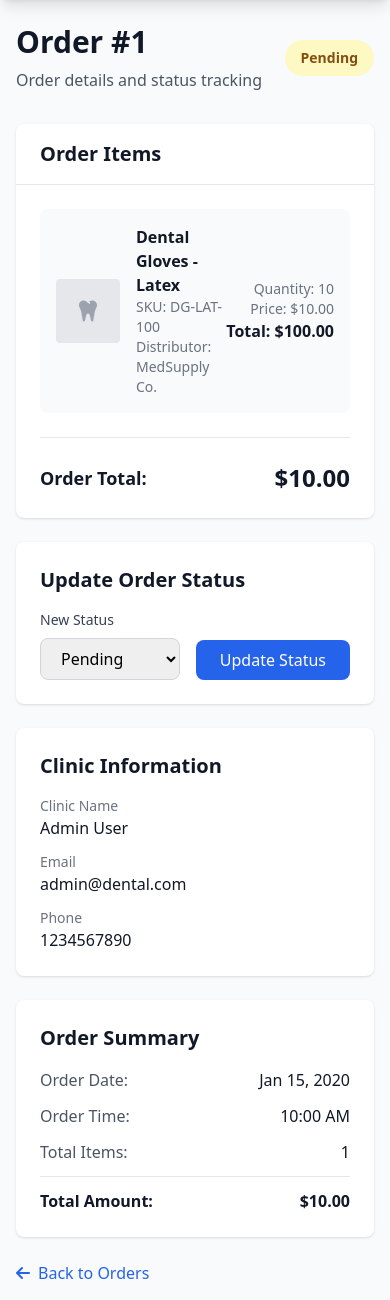
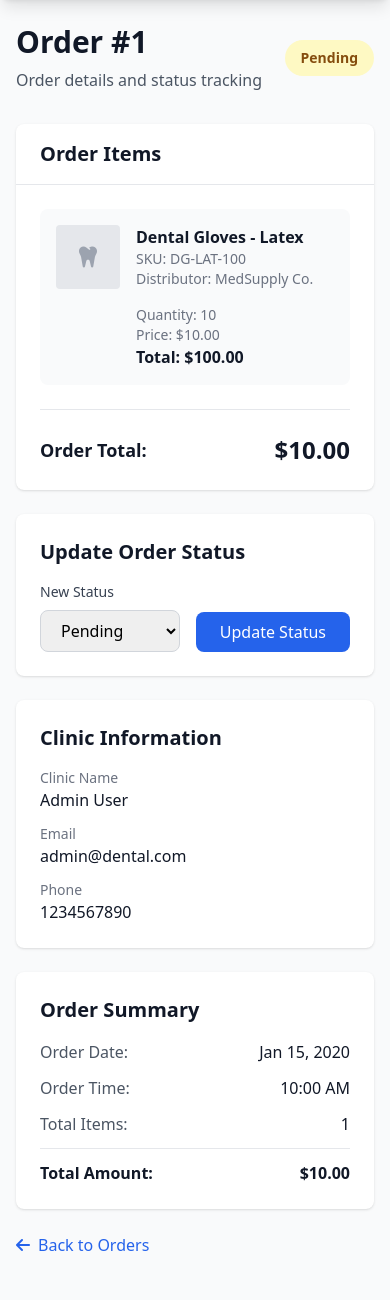
Before and after one commit to nerajlal/Health_Dental, a Laravel app: page /admin/orders/1 in a window 390 px wide. Shown: the part 64-1364 px from the top of the page. Run offline with Laravel 12, Linux system fonts and the light colour scheme; a user stored in the database is signed in; data comes from the database, SQL or seed files in the repository; tables that the repository leaves empty hold one stand-in row (values such as "Sample post"); some libraries are stand-ins or nearby versions.

Commit message:
Implement fixed navigation and mobile responsiveness for admin views

```diff
--- a/resources/views/admin/clinics/index.blade.php
+++ b/resources/views/admin/clinics/index.blade.php
@@ -14,7 +14,7 @@
         </a>
     </div>
 
-    <div class="bg-white rounded-lg shadow overflow-hidden">
+    <div class="bg-white rounded-lg shadow overflow-hidden overflow-x-auto">
         <table class="min-w-full divide-y divide-gray-200">
             <thead class="bg-gray-50">
                 <tr>
--- a/resources/views/admin/distributors/index.blade.php
+++ b/resources/views/admin/distributors/index.blade.php
@@ -14,7 +14,7 @@
         </a>
     </div>
 
-    <div class="bg-white rounded-lg shadow overflow-hidden">
+    <div class="bg-white rounded-lg shadow overflow-hidden overflow-x-auto">
         <table class="min-w-full divide-y divide-gray-200">
             <thead class="bg-gray-50">
                 <tr>
--- a/resources/views/admin/orders/index.blade.php
+++ b/resources/views/admin/orders/index.blade.php
@@ -40,7 +40,7 @@
             @endif
         </div>
 
-        <div class="bg-white rounded-lg shadow overflow-hidden">
+        <div class="bg-white rounded-lg shadow overflow-hidden overflow-x-auto">
             @if($pendingOrders->count() > 0)
             <table class="min-w-full divide-y divide-gray-200">
                 <thead class="bg-yellow-50">
@@ -112,7 +112,7 @@
             </h2>
         </div>
 
-        <div class="bg-white rounded-lg shadow overflow-hidden">
+        <div class="bg-white rounded-lg shadow overflow-hidden overflow-x-auto">
             <table class="min-w-full divide-y divide-gray-200">
                 <thead class="bg-blue-50">
                     <tr>
@@ -196,7 +196,7 @@
             </h2>
         </div>
 
-        <div class="bg-white rounded-lg shadow overflow-hidden">
+        <div class="bg-white rounded-lg shadow overflow-hidden overflow-x-auto">
             <table class="min-w-full divide-y divide-gray-200">
                 <thead class="bg-indigo-50">
                     <tr>
--- a/resources/views/admin/orders/show.blade.php
+++ b/resources/views/admin/orders/show.blade.php
@@ -35,12 +35,12 @@
                 <div class="p-6">
                     <div class="space-y-4">
                         @foreach($order->items as $item)
-                        <div class="flex items-center justify-between p-4 bg-gray-50 rounded-lg">
-                            <div class="flex items-center space-x-4 flex-1">
+                        <div class="flex flex-col sm:flex-row items-start sm:items-center justify-between p-4 bg-gray-50 rounded-lg space-y-4 sm:space-y-0">
+                            <div class="flex items-center space-x-4 w-full sm:w-auto">
                                 @if($item->product->image)
-                                <img src="{{ asset('storage/' . $item->product->image) }}" alt="{{ $item->product->name }}" class="w-16 h-16 rounded object-cover">
+                                <img src="{{ asset('storage/' . $item->product->image) }}" alt="{{ $item->product->name }}" class="w-16 h-16 rounded object-cover flex-shrink-0">
                                 @else
-                                <div class="w-16 h-16 bg-gray-200 rounded flex items-center justify-center">
+                                <div class="w-16 h-16 bg-gray-200 rounded flex items-center justify-center flex-shrink-0">
                                     <i class="fas fa-tooth text-gray-400 text-2xl"></i>
                                 </div>
                                 @endif
@@ -50,7 +50,7 @@
                                     <p class="text-sm text-gray-500">Distributor: {{ $item->product->distributor->name }}</p>
                                 </div>
                             </div>
-                            <div class="text-right">
+                            <div class="text-left sm:text-right w-full sm:w-auto pl-20 sm:pl-0">
                                 <p class="text-sm text-gray-500">Quantity: {{ $item->quantity }}</p>
                                 <p class="text-sm text-gray-500">Price: ${{ number_format($item->price, 2) }}</p>
                                 <p class="font-semibold text-gray-900">Total: ${{ number_format($item->quantity * $item->price, 2) }}</p>
--- a/resources/views/admin/products/index.blade.php
+++ b/resources/views/admin/products/index.blade.php
@@ -46,7 +46,7 @@
         </form>
     </div>
 
-    <div class="bg-white rounded-lg shadow overflow-hidden">
+    <div class="bg-white rounded-lg shadow overflow-hidden overflow-x-auto">
         <table class="min-w-full divide-y divide-gray-200">
             <thead class="bg-gray-50">
                 <tr>
--- a/resources/views/layouts/app.blade.php
+++ b/resources/views/layouts/app.blade.php
@@ -11,7 +11,7 @@
 <body class="bg-gray-50">
     <!-- Navigation -->
     @auth
-    <nav class="bg-white shadow-lg">
+    <nav class="bg-white shadow-lg fixed w-full z-50 top-0">
         <div class="max-w-7xl mx-auto px-4 sm:px-6 lg:px-8">
             <div class="flex justify-between h-16">
                 <div class="flex">
@@ -139,7 +139,7 @@
     @endauth
 
     <!-- Main Content -->
-    <main class="py-6">
+    <main class="py-6 mt-16">
         @if(session('success'))
             <div class="max-w-7xl mx-auto px-4 sm:px-6 lg:px-8 mb-4">
                 <div class="bg-green-100 border border-green-400 text-green-700 px-4 py-3 rounded relative" role="alert">
```
Also changed, not shown: resources/views/admin/orders/pending.blade.php (+4 -4 lines), resources/views/admin/products/custom-pricing.blade.php (+5 -5 lines).
